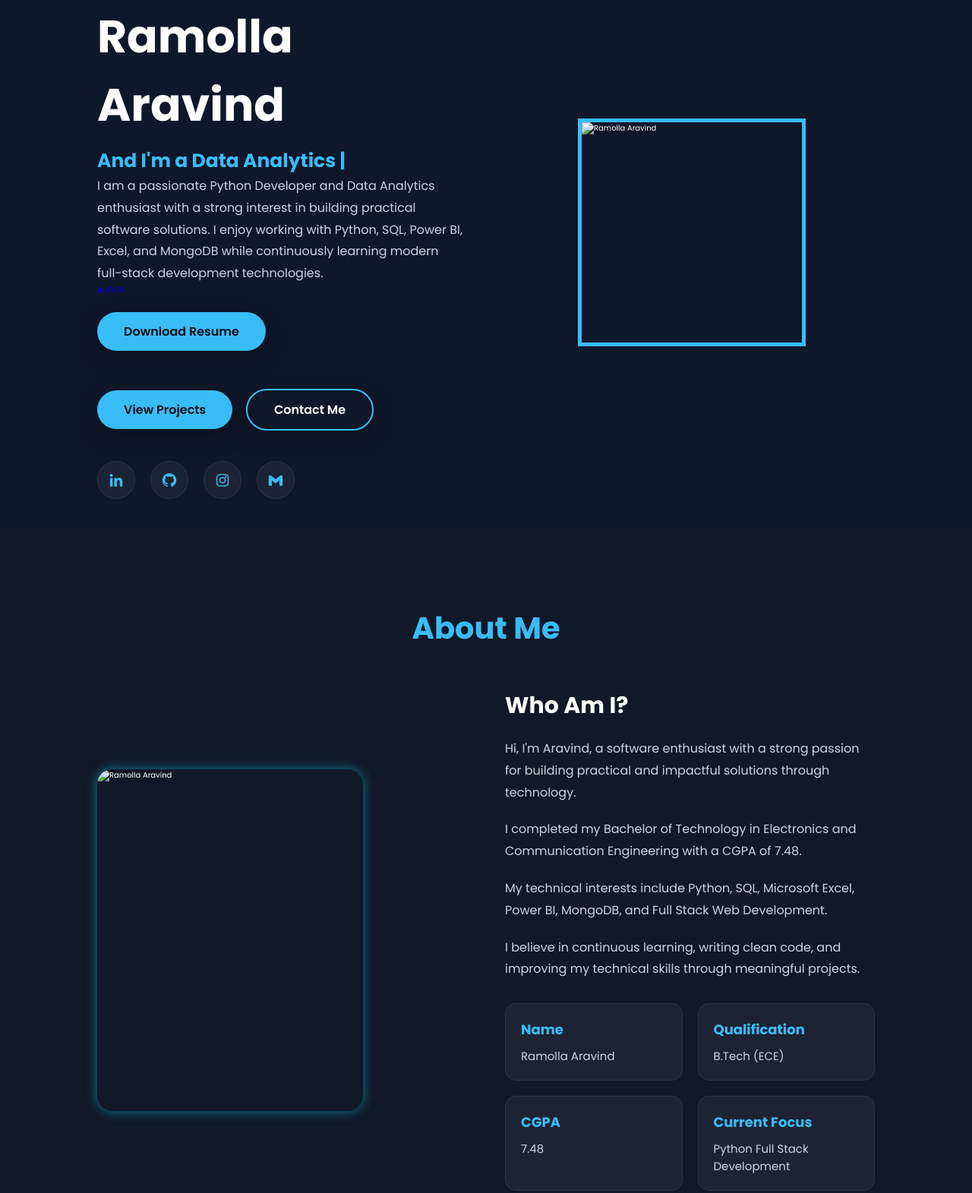
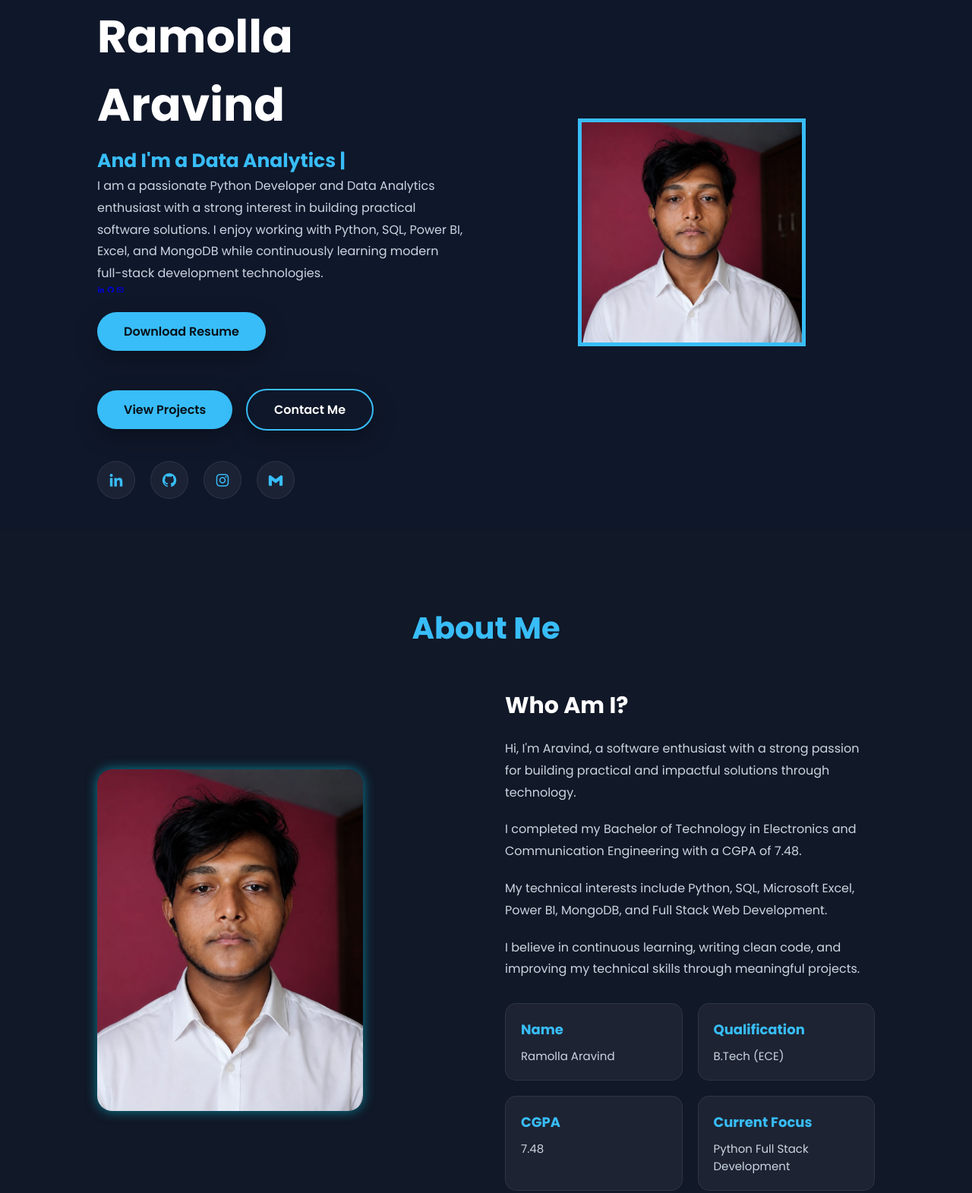
Before and after one commit to aravindaajay/portfolio, a plain HTML site: page index.html in a window 1280 px wide. Shown: the part 145-1716 px from the top of the page at 76% size. Drawn offline with nearby package versions, Linux system fonts and the light colour scheme.

Commit message:
Fix HTML encoding issues in index.html

```diff
--- a/index.html
+++ b/index.html
@@ -112,7 +112,7 @@ Download Resume
         </div>
 
         <div class="home-image">
-<img src="Profile" alt="Ramolla Aravind">
+<img src="Profile.jpeg" alt="Ramolla Aravind">
 
         </div>
 
@@ -132,7 +132,7 @@ Download Resume
 
             <div class="about-image">
 
-   <img src="Profile" alt="Ramolla Aravind">
+   <img src="Profile.jpeg" alt="Ramolla Aravind">
 
             </div>
 
```
